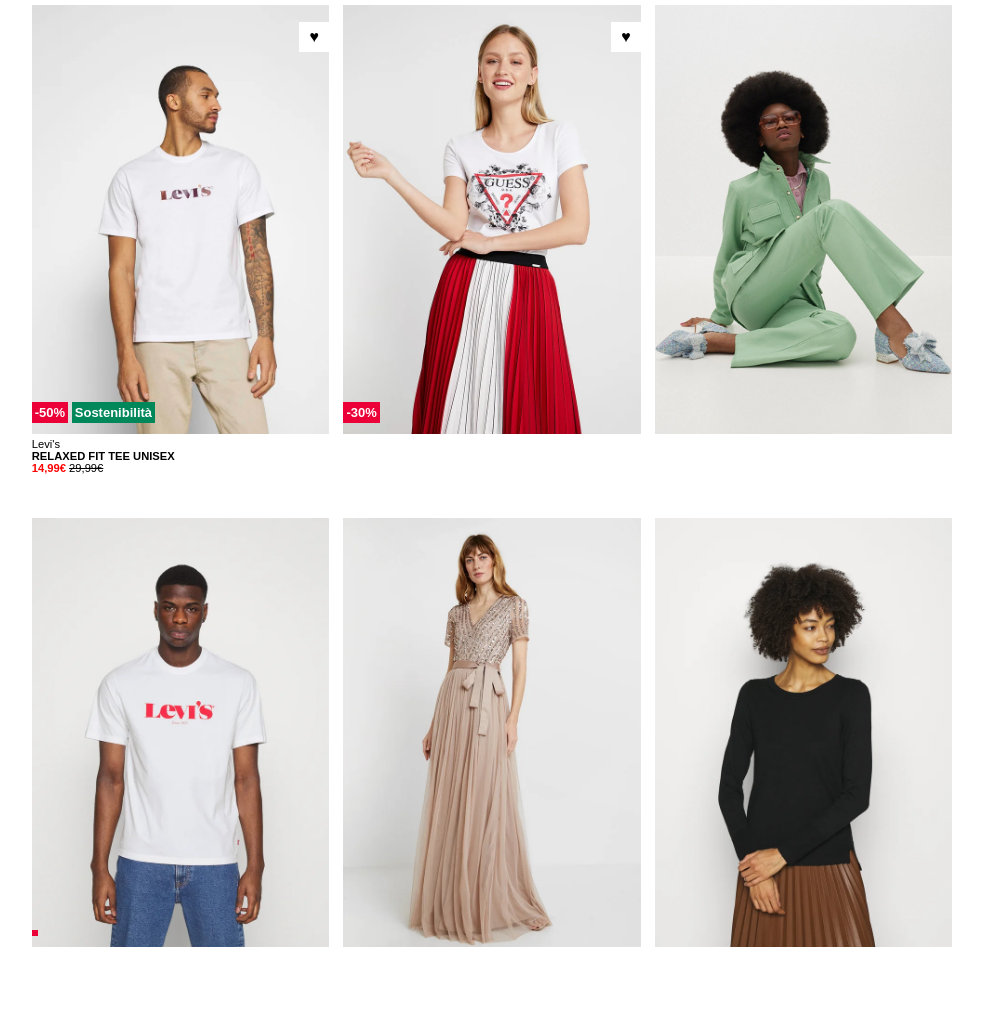
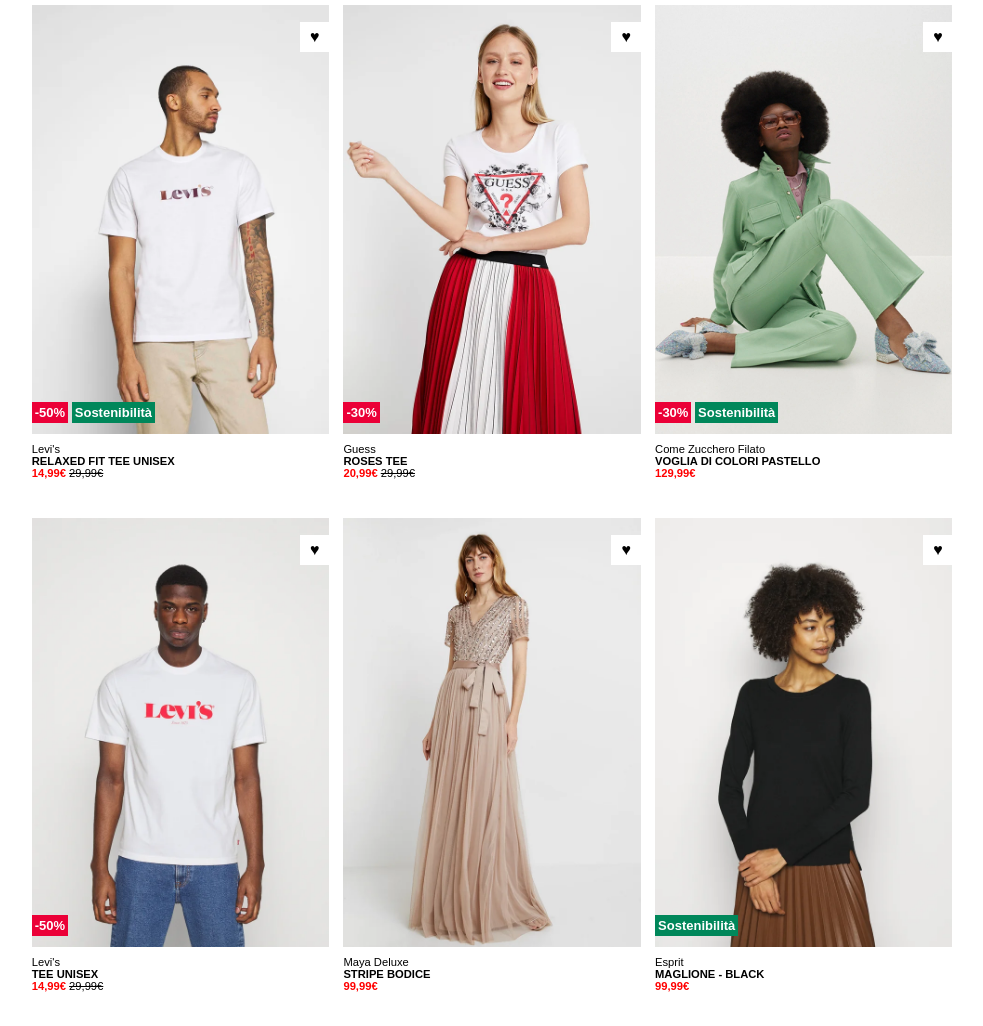
Before and after one commit to RiccardoBeca/html-css-boolando, a plain HTML site: page index.html in a window 1280 px wide. Shown: the whole page, without its empty margins (148-1131 px from the left). Drawn offline with Linux system fonts and the light colour scheme.

Commit message:
completed commit

```diff
--- a/index.html
+++ b/index.html
@@ -12,12 +12,18 @@
   <main>
 
     <div class="row">
+      <!-- PRODUCT -->
+      <div class="product">
+        <div class="img-swap">
+          <img src="img/img/1.webp" alt="">
+          <img src="img/img/1b.webp" alt="" class="swap">
+        </div>
 
-      <div class="product">
         <div class="discount">-50%</div>
         <div class="sustainable box">Sostenibilit&agrave; </div>
         <div class="heart box">&hearts;</div>
-        <img src="img/img/1.webp" alt="">
+
+        <!--PRODUCT DESCRIPTION -->
         <div class="description">
           <p>Levi's</p>
           <p class="product-name">relaxed fit tee unisex</p>
@@ -27,41 +33,107 @@
           </p>
         </div>
       </div>
+      <!-- /PRODUCT -->
+
+      <!-- PRODUCT 2 -->
+      <div class="product">
+        <div class="img-swap">
+          <img src="img/img/2.webp" alt="">
+          <img src="img/img/2b.webp" alt="" class="swap">
+        </div>
+        <div class="discount">-30%</div>
+        <div class="heart box">&hearts;</div>
 
 
-      <div class="product">
-        <div class="discount">-30%</div>
-        <div class="heart box">&hearts;</div>
-        <img src="img/img/2.webp" alt="">
+
+        <div class="description">
+          <p>Guess</p>
+          <p class="product-name">roses tee</p>
+          <p class="product-price">
+            <span class="discounted-price">20,99&euro;</span>
+            <span class="old-price" >29,99&euro;</span>
+          </p>
         </div>
+      </div>
+      <!--/ PRODUCT 2 -->
 
       <div class="product">
+        <div class="img-swap">
           <img src="img/img/3.webp" alt="">
+          <img src="img/img/3b.webp" alt="" class="swap">
         </div>
+        <div class="discount">-30%</div>
+        <div class="sustainable box">Sostenibilit&agrave; </div>
+        <div class="heart box">&hearts;</div>
 
-
+        <div class="description">
+          <p>Come Zucchero Filato</p>
+          <p class="product-name">voglia di colori pastello</p>
+          <p class="product-price">
+            <span class="discounted-price">129,99&euro;</span>
+          </p>
         </div>
-
+      </div>
+    </div>
+    <!-- /FIRST ROW -->
 
     <!--SECOND ROW  -->
     <div class="row">
 
       <div class="product">
-        <div class="discount"></div>
+        <div class="img-swap">
           <img src="img/img/4.webp" alt="">
+          <img src="img/img/4b.webp" alt="" class="swap">
+        </div>
+
+        <div class="discount">-50%</div>
+        <div class="heart box">&hearts;</div>
+
+        <div class="description">
+          <p>Levi's</p>
+          <p class="product-name">tee unisex</p>
+          <p class="product-price">
+            <span class="discounted-price">14,99&euro;</span>
+            <span class="old-price" >29,99&euro;</span>
+          </p>
+        </div>
       </div>
 
       <div class="product">
+
+        <div class="img-swap">
           <img src="img/img/5.webp" alt="">
+          <img src="img/img/5b.webp" alt="" class="swap">
+        </div>
+        <div class="heart box">&hearts;</div>
+
+        <div class="description">
+          <p>Maya Deluxe</p>
+          <p class="product-name">stripe bodice</p>
+          <p class="product-price">
+            <span class="discounted-price">99,99&euro;</span>
+          </p>
+        </div>
       </div>
 
       <div class="product">
+        <div class="img-swap">
           <img src="img/img/6.webp" alt="">
+          <img src="img/img/6b.webp" alt="" class="swap">
         </div>
+        <div class="heart box">&hearts;</div>
+        <div id="sustainable-box">Sostenibilit&agrave; </div>
 
-
+        <div class="description">
+          <p>Esprit</p>
+          <p class="product-name">maglione - black</p>
+          <p class="product-price">
+            <span class="discounted-price">99,99&euro;</span>
+          </p>
         </div>
-
+      </div>
+    </div>
+    <!-- /SECOND ROW -->
 
   </main>
 
--- a/style.css
+++ b/style.css
@@ -5,13 +5,6 @@
   font-family: Arial, Helvetica, sans-serif;
 }
 
-
-
-/* .clearfix::after{
-  content: "";
-  display: table;
-  clear: both;
-} */
 
 
 
@@ -70,7 +63,7 @@
   width: 30px;
   height: 30px;
   position: absolute;
-  right: 1.5%;
+  right: 1.4%;
   top: 5%;
   line-height: 30px;
 }
@@ -78,14 +71,17 @@
 /* PRODUCT DESCRIPTION */
 
 .description{
+  margin-top: 5px;
   width: 100%;
   position: absolute;
   text-align: left;
 }
 
+
 .description p{
   font-size: 0.7rem;
 }
+
 
 .product-name{
   width: 100%;
@@ -103,3 +99,31 @@
 .old-price{
   text-decoration: line-through;
 }
+
+/* special sustainable */
+
+#sustainable-box{
+  font-weight: bold;
+  margin-left: 5px;
+  padding: 3px;
+  font-size: 13px;
+  color: white;
+  background-color: rgb(0, 135, 90);
+  position: absolute;
+  bottom: 20px;
+  left: 0px;
+}
+
+/* HOVERS */
+
+.img-swap .swap{
+  display: none;
+  position: absolute;
+  top: 0;
+  bottom: 0;
+  left: 0;
+  right: 0;
+}
+.img-swap:hover .swap{
+  display: inline;
+}
```
Lines whose indentation alone changed are shown as unchanged.
